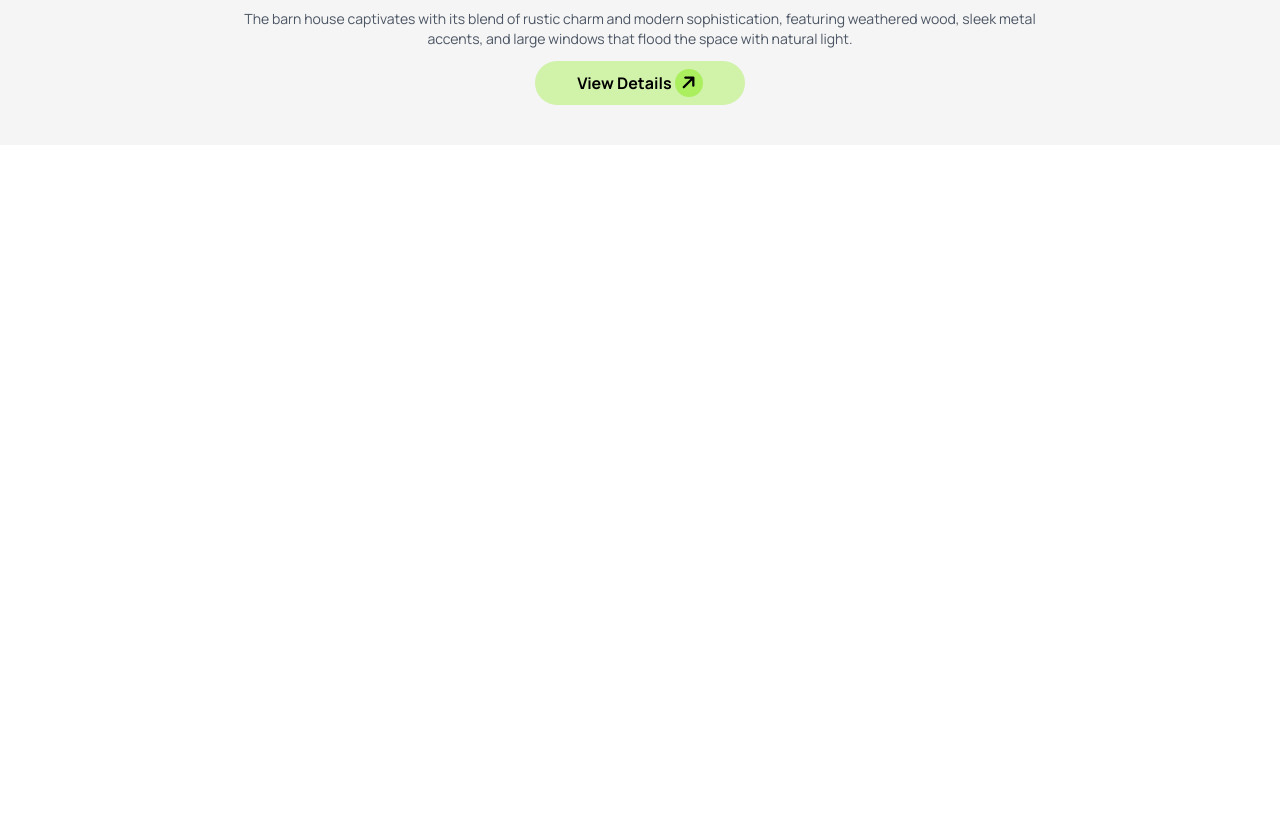
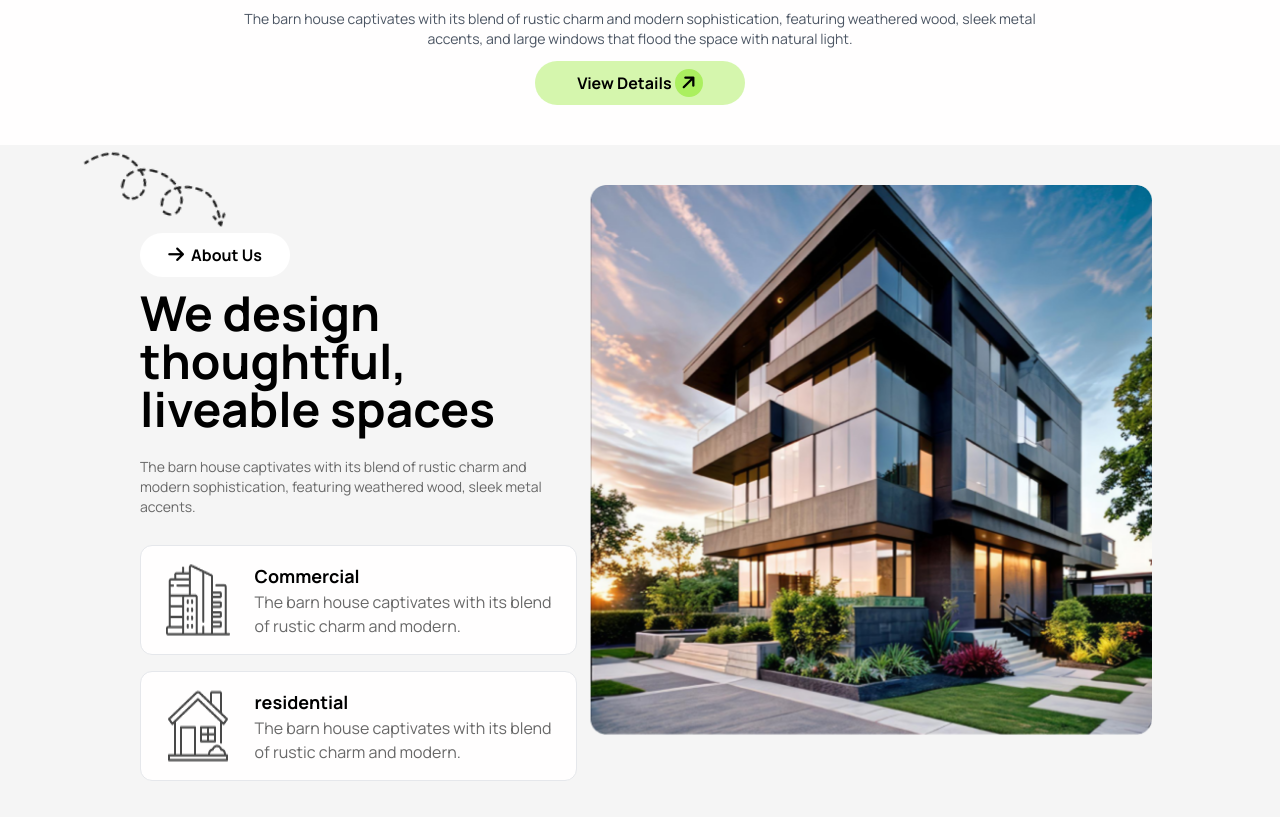
Before and after one commit to kazimarzia98/assignment-3, a plain HTML site: page index.html in a window 1280 px wide. Shown: the part 585-1402 px from the top of the page. Before the commit the page ends 800 px from the top, so only its background shows below. Drawn offline with nearby package versions, Linux system fonts and the light colour scheme.

Commit message:
space sec done

```diff
--- a/index.html
+++ b/index.html
@@ -32,6 +32,10 @@
         .btn-clr {
             background-color: #ABEF5F;
         }
+
+        .p-clr {
+            color: rgb(104, 104, 104);
+        }
     </style>
 
     <title>Rinterio</title>
@@ -39,7 +43,9 @@
 
 <body class="manrope-font">
 
-    <header class="bg-[#f5f5f5] pt-10 pb-10">
+    <header class="bg-[#fffefe] pt-10 pb-10">
+
+        <!-- nav section -->
         <section class=" w-[90%] lg:w-4/5 mx-auto ">
             <nav class="flex justify-between">
 
@@ -74,7 +80,8 @@
                         <!-- button -->
                         <button class="btn-clr px-5 py-2 rounded-3xl text-black">
                             Book Consult
-                            <i class="fa-solid fa-arrow-right -rotate-45  text-white h-7 w-7 text-center text-lg rounded-full bg-black"></i></button>
+                            <i
+                                class="fa-solid fa-arrow-right -rotate-45  text-white h-7 w-7 text-center text-lg rounded-full bg-black"></i></button>
                     </div>
 
                 </div>
@@ -94,19 +101,71 @@
                     <img src="./assets/banner.png" alt="">
                 </div class="text-center">
                 <!-- banner heading -->
-                <h1 class="text-3xl lg:text-6xl font-bold py-3 text-center">A barn house of this design has a <br> striking appearance</h1>
-                <p class="text-sm lg:text-md text-center py-3 text-gray-600 ">The barn house captivates with its blend of rustic charm and modern sophistication, featuring weathered wood, sleek metal <br> accents, and large windows that flood the space with natural light.</p>
+                <h1 class="text-3xl lg:text-6xl font-bold py-3 text-center">A barn house of this design has a <br>
+                    striking appearance</h1>
+                <p class="text-sm lg:text-md text-center py-3 text-gray-600 ">The barn house captivates with its blend
+                    of rustic charm and modern sophistication, featuring weathered wood, sleek metal <br> accents, and
+                    large windows that flood the space with natural light.</p>
                 <button class="bg-[#ABEF5F80] px-5 py-2 rounded-3xl font-bold lg:w-[210px] w-full">
                     View Details
-                    <i class="fa-solid fa-arrow-right -rotate-45  text-black h-7 w-7 text-center text-lg rounded-full bg-[#ABEF5F]"></i></button>
+                    <i
+                        class="fa-solid fa-arrow-right -rotate-45  text-black h-7 w-7 text-center text-lg rounded-full bg-[#ABEF5F]"></i></button>
 
                 </button>
 
 
             </div>
         </section>
+    </header>
 
-    </header>
+    <main class="bg-[#f5f5f5]">
+        <!-- space section -->
+        <section class="flex flex-col lg:flex-row justify-between w-full lg:w-4/5 py-10  mx-auto">
+
+            <div class="px-3 relative">
+
+                <!-- vector img -->
+                <div class="absolute hidden lg:block lg:-left-12 -top-6 rotate-12">
+                    <img class="w-[150px]" src="./assets/Vector.png" alt="">
+                </div>
+
+
+                <!-- about us button -->
+                <button class="bg-white w-1/4 px-2 py-2 rounded-3xl font-bold lg:w-[150px] mt-12">
+                    <i class="fa-solid fa-arrow-right  text-black text-center text-md lg:text-lg rounded-full pr-1 ">
+                    </i>
+                    About Us
+                </button>
+
+                <h2 class="text-3xl lg:text-5xl font-bold py-3">We design thoughtful,<br> liveable spaces</h2>
+                <p class="lg:text-md text-sm p-clr py-3">The barn house captivates with its blend of rustic charm and<br>
+                    modern sophistication, featuring weathered wood, sleek metal accents.</p>
+
+                <!-- commercial -->
+                <div class="flex justify-evenly border  bg-[#fffefe] rounded-xl py-4 mt-4">
+                    <img src="./assets/commercial.png" alt="">
+                    <div>
+                        <h2 class="font-bold text-lg">Commercial</h2>
+                        <p class="text-md p-clr">The barn house captivates with its blend<br> of rustic charm and
+                            modern.</p>
+                    </div>
+                </div>
+
+                <!-- residential -->
+                <div class="flex justify-evenly border  bg-[#fffefe] rounded-xl py-4 mt-4">
+                    <img src="./assets/residential.png" alt="">
+                    <div>
+                        <h2 class="font-bold text-lg">residential</h2>
+                        <p class="text-md p-clr">The barn house captivates with its blend<br> of rustic charm and
+                            modern.</p>
+                    </div>
+                </div>
+            </div>
+
+            <img class="lg:w-[570px] w-[420px] h-[450px] lg:h-[550px] mx-auto mt-10 lg:mt-0" src="./assets/Rectangle.png" alt="">
+        </section>
+
+    </main>
 </body>
 
 </html>
```
